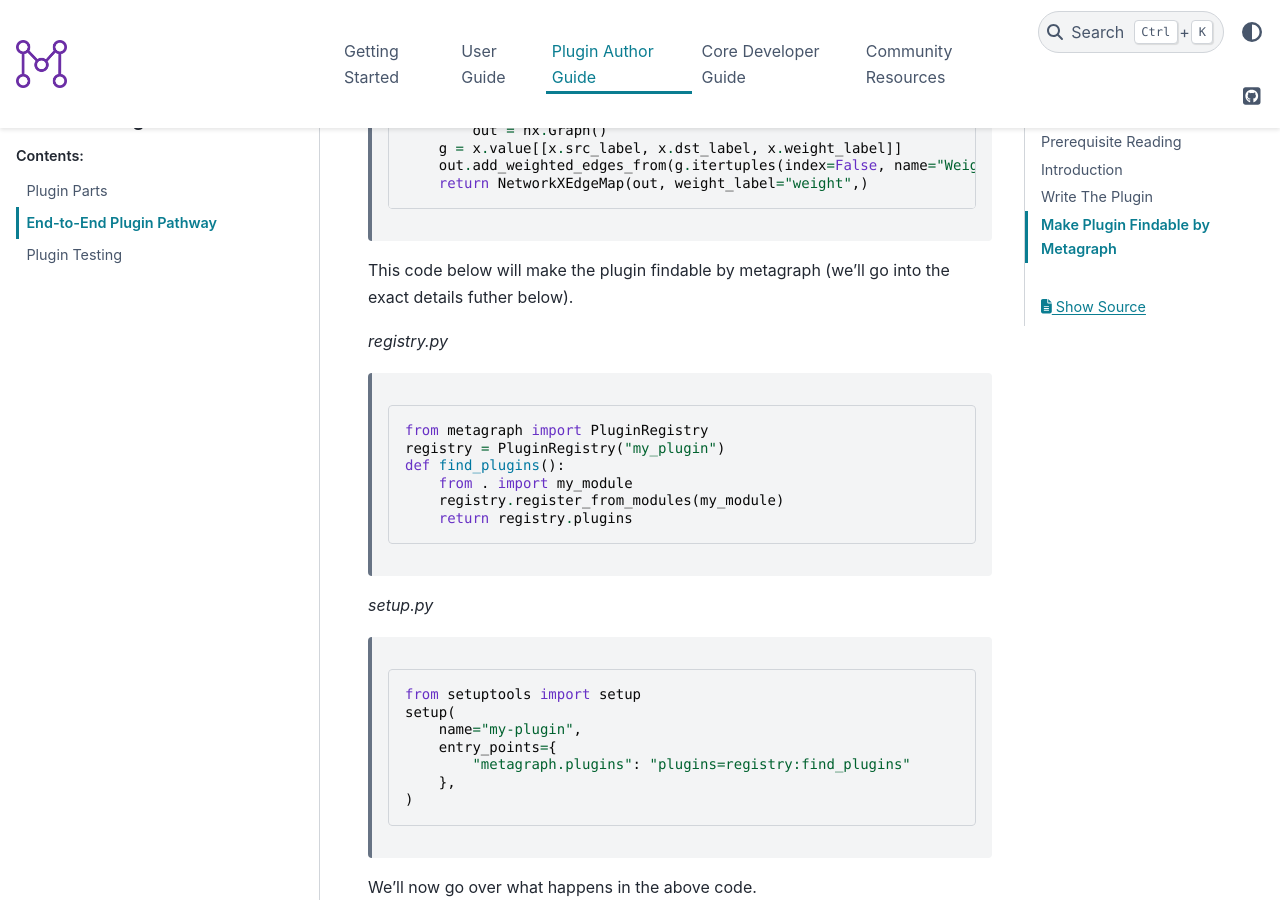
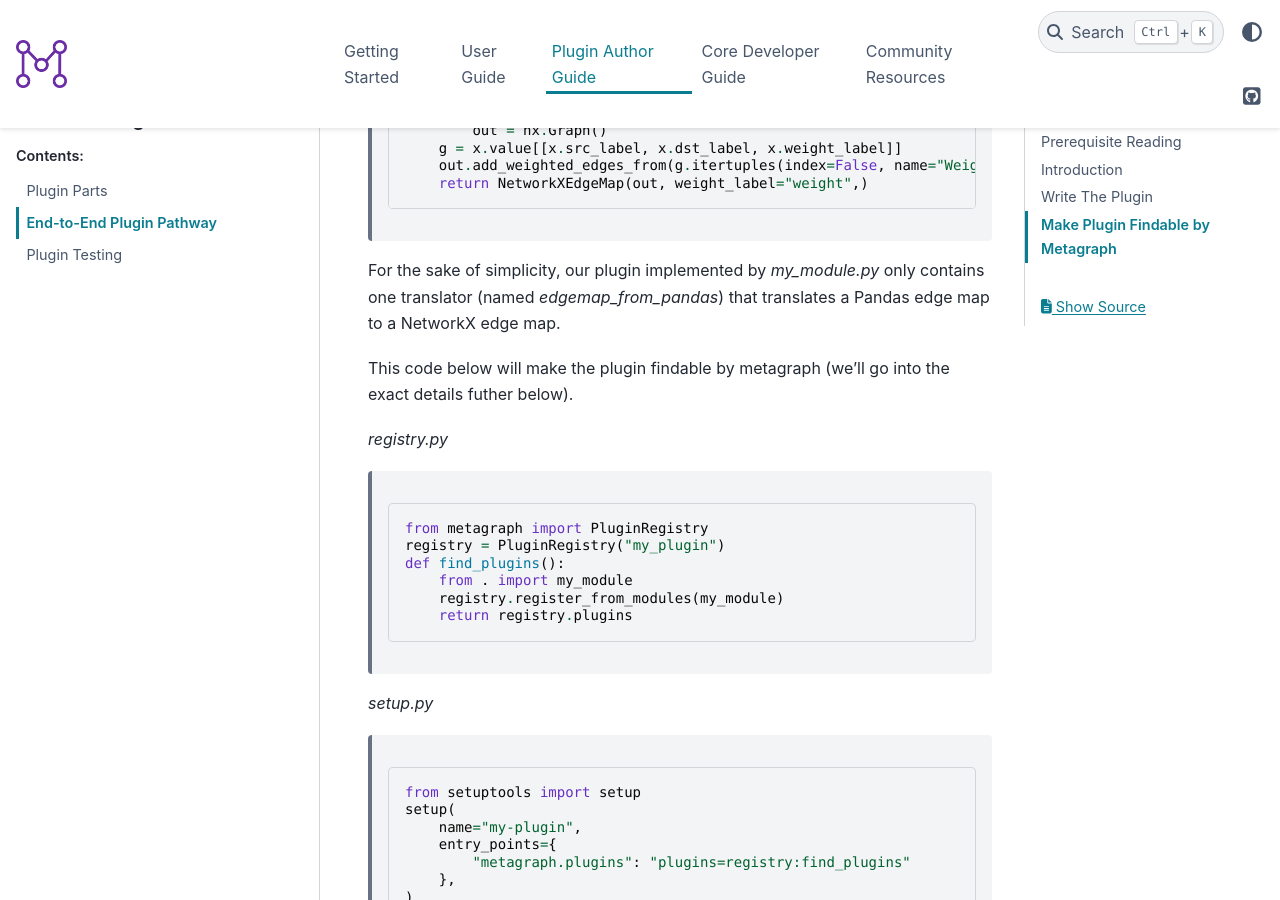
Before and after one commit to metagraph-dev/metagraph, a Sphinx documentation site: the page built from docs/plugin_author_guide/end_to_end_plugin_pathway.rst, in a window 1280 px wide and 900 px high, scrolled down 1143 px. Built offline with Sphinx 7.4.7 and the PyData theme 0.15.4, drawn with Linux system fonts in a browser that asks for light colours.

Commit message:
Expand on example in "End-to-End Plugin Pathway"
This commit adds some more explanation to the example plugin described in the End-to-End Plugin Pathway tutorial.

It was pointed out to us that our example wasn't particularly clear.

```diff
--- a/docs/plugin_author_guide/end_to_end_plugin_pathway.rst
+++ b/docs/plugin_author_guide/end_to_end_plugin_pathway.rst
@@ -47,6 +47,7 @@ Let's assume that our plugin is implemented as a module named *my_module.py*:
 		     out.add_weighted_edges_from(g.itertuples(index=False, name="WeightedEdge"))
 		     return NetworkXEdgeMap(out, weight_label="weight",)
 
+For the sake of simplicity, our plugin implemented by *my_module.py* only contains one translator (named *edgemap_from_pandas*) that translates a Pandas edge map to a NetworkX edge map.
 
 This code below will make the plugin findable by metagraph (we'll go into the exact details futher below).
 
```
